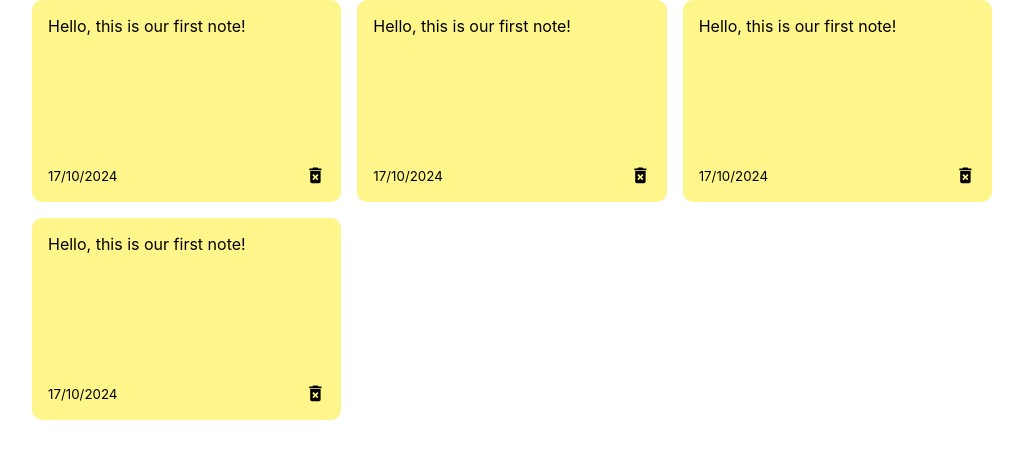
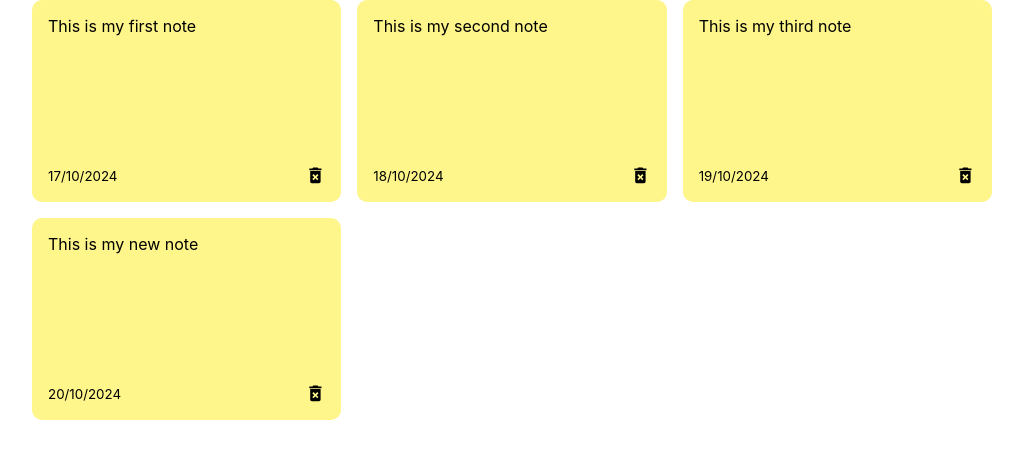
Before and after one commit to KatKgomari/react-notes-app, a React (Create React App) app: page / in a window 1280 px wide. Shown: the top 458 px of the page, without its empty margins (128-1151 px from the left). Built offline with nearby package versions, Linux system fonts and the light colour scheme.

Commit message:
added state

```diff
--- a/src/App.js
+++ b/src/App.js
@@ -1,8 +1,17 @@
+import { useState } from "react";
+import { nanoid } from "nanoid";
 import NotesList from "./components/NotesList";
 
 const App = () => {
+  //list is rendered based on dynamic data. Using useState hook to hold our array of notes. Data wil be actively changed so it is put in state
+  const [notes, setNotes] = useState([
+    {id: nanoid(), text: "This is my first note", date:"17/10/2024"},
+    {id: nanoid(), text: "This is my second note", date:"18/10/2024"},
+    {id: nanoid(), text: "This is my third note", date:"19/10/2024"},
+    {id: nanoid(), text: "This is my new note", date:"20/10/2024"},
+  ]);
   return <div className="container">
-    <NotesList/>
+    <NotesList notes={notes} />
   </div>
 }
 
--- a/src/components/Note.js
+++ b/src/components/Note.js
@@ -1,11 +1,11 @@
 import {MdDeleteForever} from "react-icons/md"
 
-const Note = () =>{
+const Note = ({id, text, date}) =>{
     return(
         <div className="note">
-            <span>Hello, this is our first note!</span>
+            <span>{text}</span>
             <div className="note-footer">
-                <small>17/10/2024</small>
+                <small>{date}</small>
                 <MdDeleteForever className="delete-icon" size="1.3em"/>
             </div>
         </div>
--- a/src/components/NotesList.js
+++ b/src/components/NotesList.js
@@ -1,12 +1,9 @@
 import Note from "./Note";
 
-const NotesList = () =>{
+const NotesList = ({notes}) =>{
     return (
         <div className="notes-list">
-            <Note/>
-            <Note/>
-            <Note/>
-            <Note/>
+            {notes.map((note)=> <Note id={note.id} text={note.text} date={note.date}/>)}
         </div>
     )
 }
```
